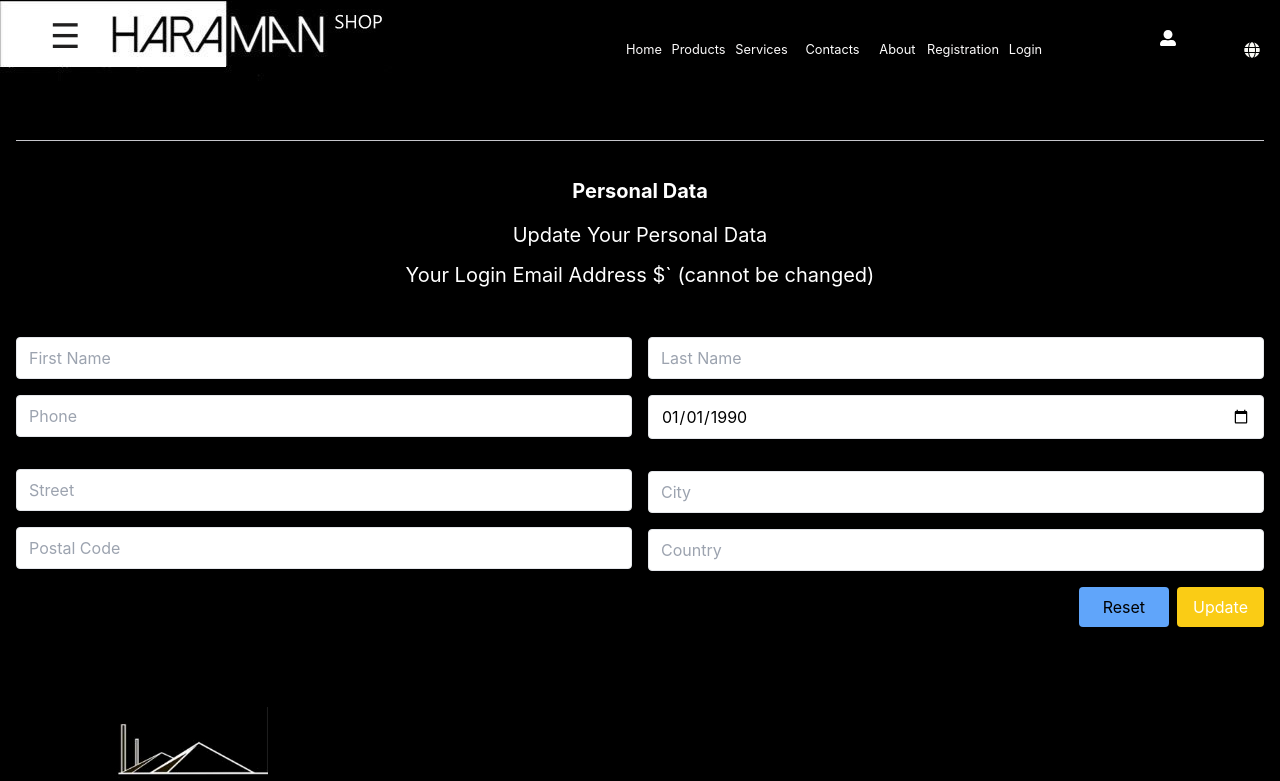
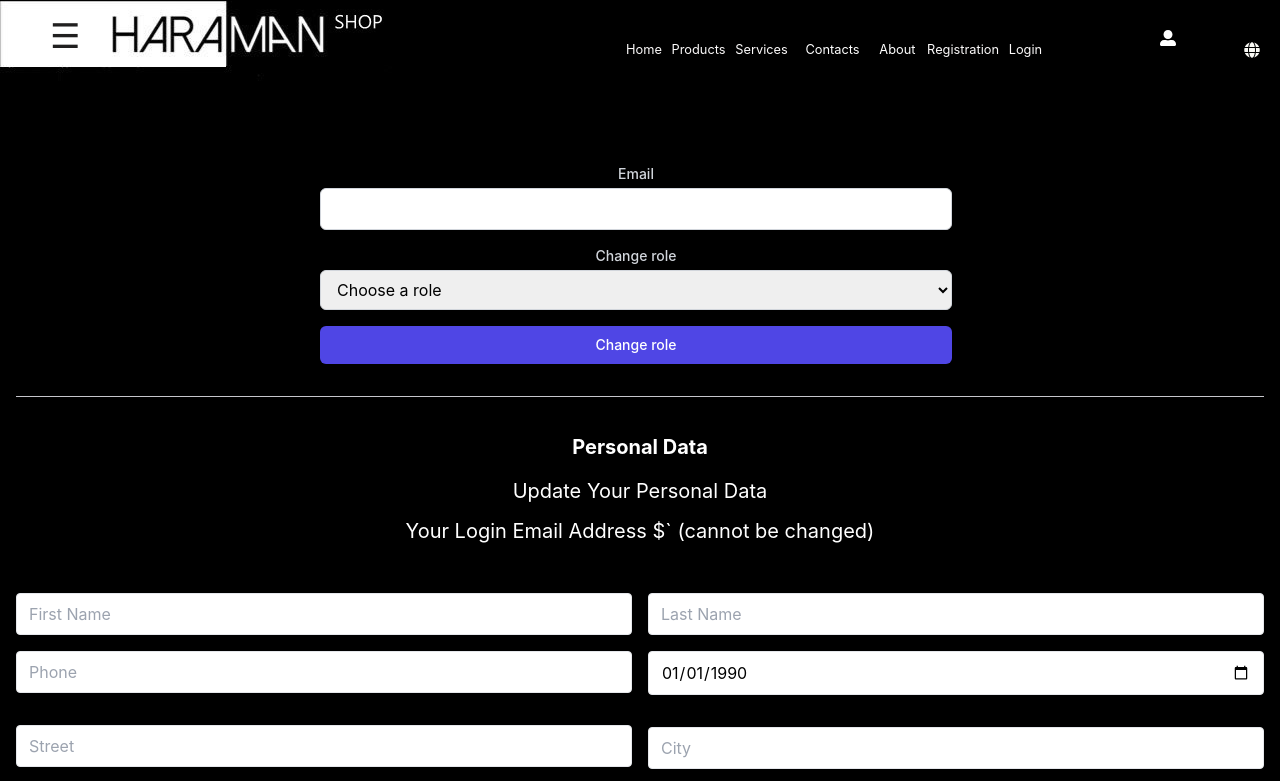
Before and after one commit to Gkalina-Borisevits/craft-shop, a React (Vite) app: page /personal-page in a window 1280 px wide. Shown: the top 781 px of the page. Built offline with nearby package versions, Linux system fonts and the light colour scheme.

Commit message:
fix: userRole

```diff
--- a/src/features/auth/PersonalPage.tsx
+++ b/src/features/auth/PersonalPage.tsx
@@ -65,7 +65,7 @@ const PersonalPage: FC = () => {
       })
   }
 
-  const viewUserRoleForm = role === "ADMINISTRATOR" || role === "MODERATOR"
+  const viewUserRoleForm = role !== "ADMINISTRATOR"
 
   return (
     <div className={styles.personalPageContainer}>
--- a/src/features/products/Products.tsx
+++ b/src/features/products/Products.tsx
@@ -22,7 +22,7 @@ const Products: FC = () => {
     setIsAddingProduct(false)
   }
 
-  const viewUserRoleForm = role === "ADMINISTRATOR" || role === "MODERATOR"
+  const viewUserRoleForm = role !== "ADMINISTRATOR"
 
   return (
     <>
--- a/src/features/products/api/storeIndex.ts
+++ b/src/features/products/api/storeIndex.ts
@@ -34,7 +34,7 @@ export async function fetchStoreProducts(): Promise<StoreProduct[]> {
 }
 
 export async function fetchStoreProductById(id: string): Promise<StoreProduct> {
-  const res = await fetch(`/api/storeProduct/${id}`, {
+  const res = await fetch(`/api/store-product/${id}`, {
     method: "GET",
     headers: {
       "Content-Type": "application/json",
--- a/src/features/products/storeProductSlice.ts
+++ b/src/features/products/storeProductSlice.ts
@@ -4,7 +4,7 @@ import { createAppSlice } from "../../app/createAppSlice"
 
 const initialState: StoreProductState = {
   products: [],
-  product: undefined,
+  product: null,
   loading: false,
   error: null,
 }
--- a/src/features/products/types/StoreProduct.ts
+++ b/src/features/products/types/StoreProduct.ts
@@ -11,7 +11,7 @@ export interface StoreProduct {
 
 export interface StoreProductState {
   products: StoreProduct[]
-  product: StoreProduct | undefined
+  product: StoreProduct | null
   loading: boolean
   error: string | null
 }
```
